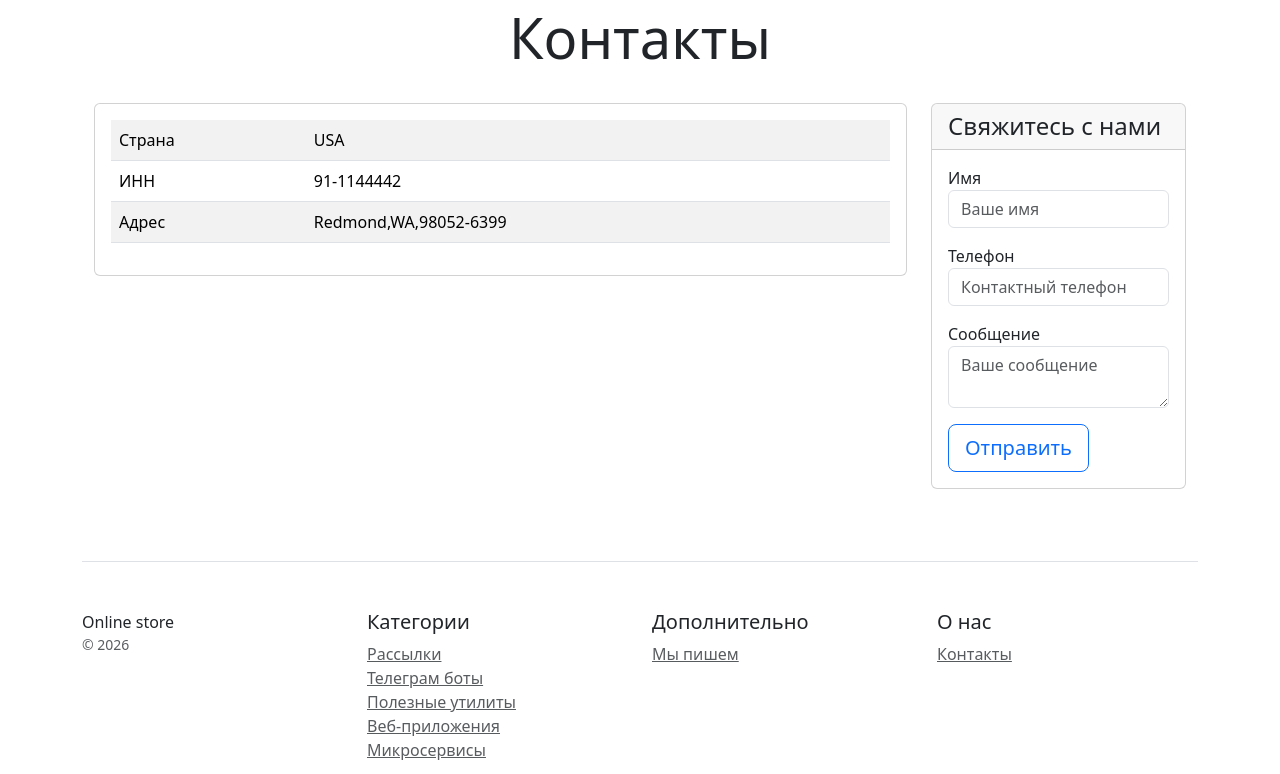
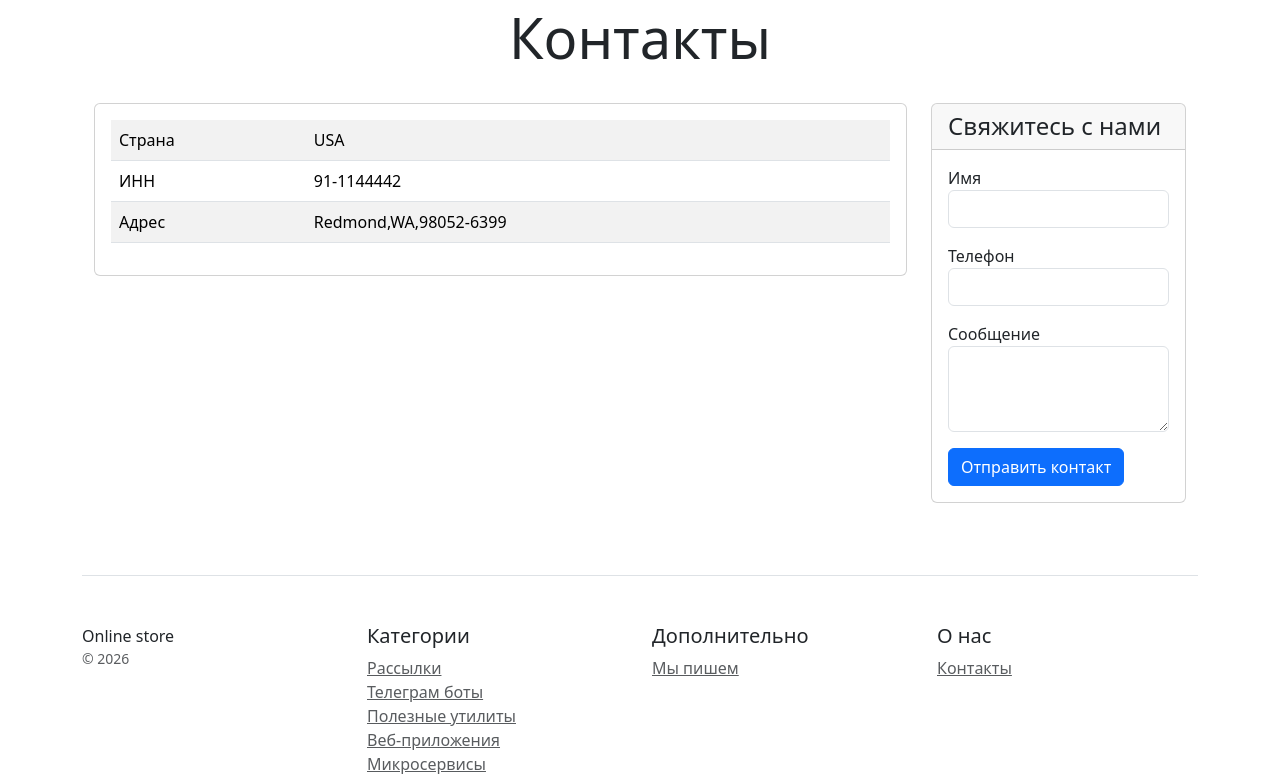
Before and after one commit to KlimanovGrigoriy888/Online_store_django, a Django app: template catalog/templates/catalog/contacts.html in a window 1280 px wide. Shown: the part 181-955 px from the top of the page. Run offline with Django 5.2, Linux system fonts and the light colour scheme; the template is opened without the code that fills it, so the values that code supplies are empty; parts of the project's set-up code (start-up, migrations or seed data) failed here and were passed over; some libraries are stand-ins or nearby versions.

Commit message:
fixed contacts.html

```diff
--- a/catalog/templates/catalog/contacts.html
+++ b/catalog/templates/catalog/contacts.html
@@ -34,21 +34,28 @@
                     <h4 class="my-0 font-weight-normal">Свяжитесь с нами</h4>
                 </div>
                 <div class="card-body">
-                    <form method="post" action="" class="form-floating">
+                    <form method="post" action="">
                         {% csrf_token %}
-                        <div class="mb-3">
+
+                        <div class="mb-3 text-start">
                             <label for="name">Имя</label>
-                            <input type="text" name="name" class="form-control" id="name" placeholder="Ваше имя" required>
+                            <input type="text" name="name" class="form-control" id="name" required>
                         </div>
-                        <div class="mb-3">
+
+                        <div class="mb-3 text-start">
                             <label for="phone">Телефон</label>
-                            <input type="text" name="phone" class="form-control" id="phone" placeholder="Контактный телефон" required>
+                            <input type="tel" name="phone" class="form-control" id="phone" required>
                         </div>
-                        <div class="mb-3">
+
+                        <div class="mb-3 text-start">
                             <label for="message">Сообщение</label>
-                            <textarea type="text" name="message" class="form-control" id="message" placeholder="Ваше сообщение" required></textarea>
+                            <!-- name="email" вместо name="message" -->
+                            <textarea name="message" class="form-control" rows="3" id="message" required></textarea>
                         </div>
-                        <button type="submit" class="btn btn-lg btn-block btn-outline-primary">Отправить</button>
+                        {% if error_message %}
+                        <div class="alert alert-danger">{{ error_message }}</div>
+                        {% endif %}
+                        <button type="submit" class="btn btn-primary">Отправить контакт</button>
                     </form>
                 </div>
             </div>
```
